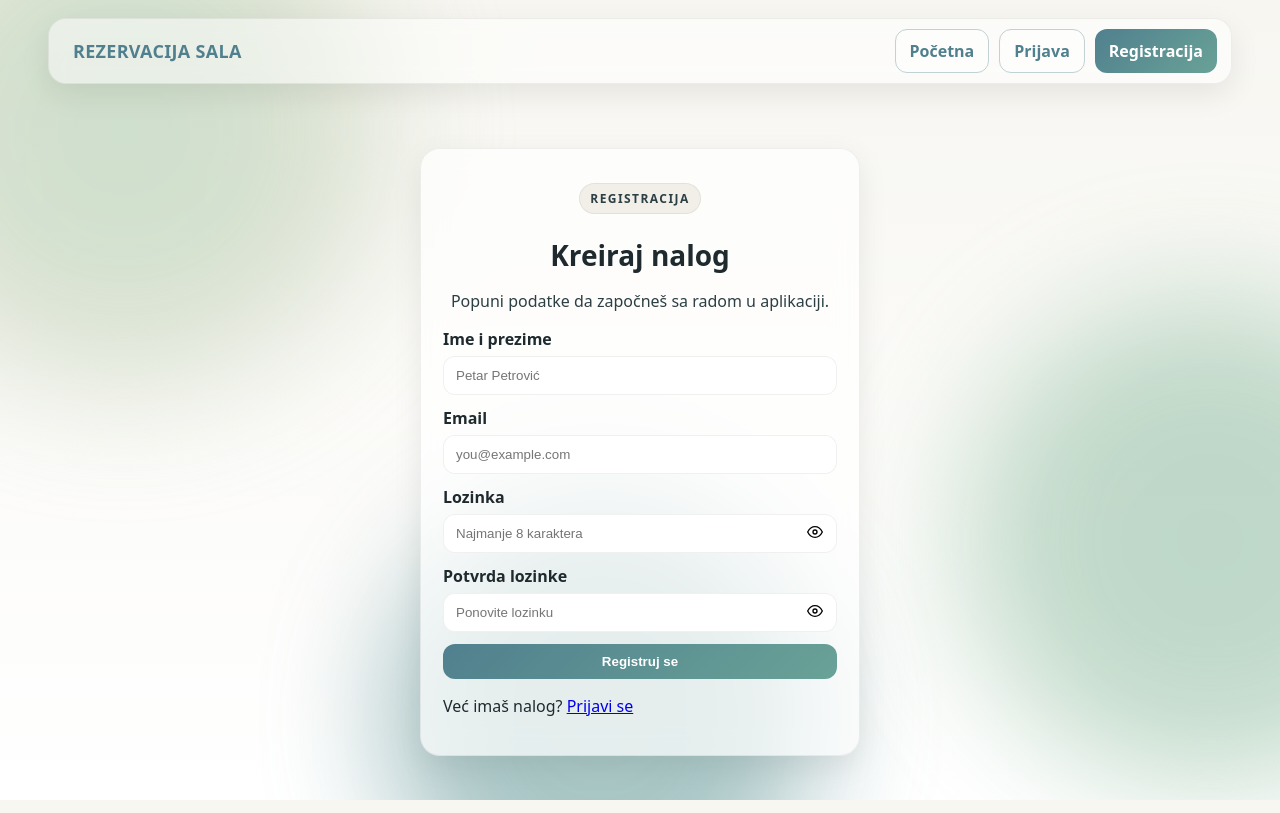
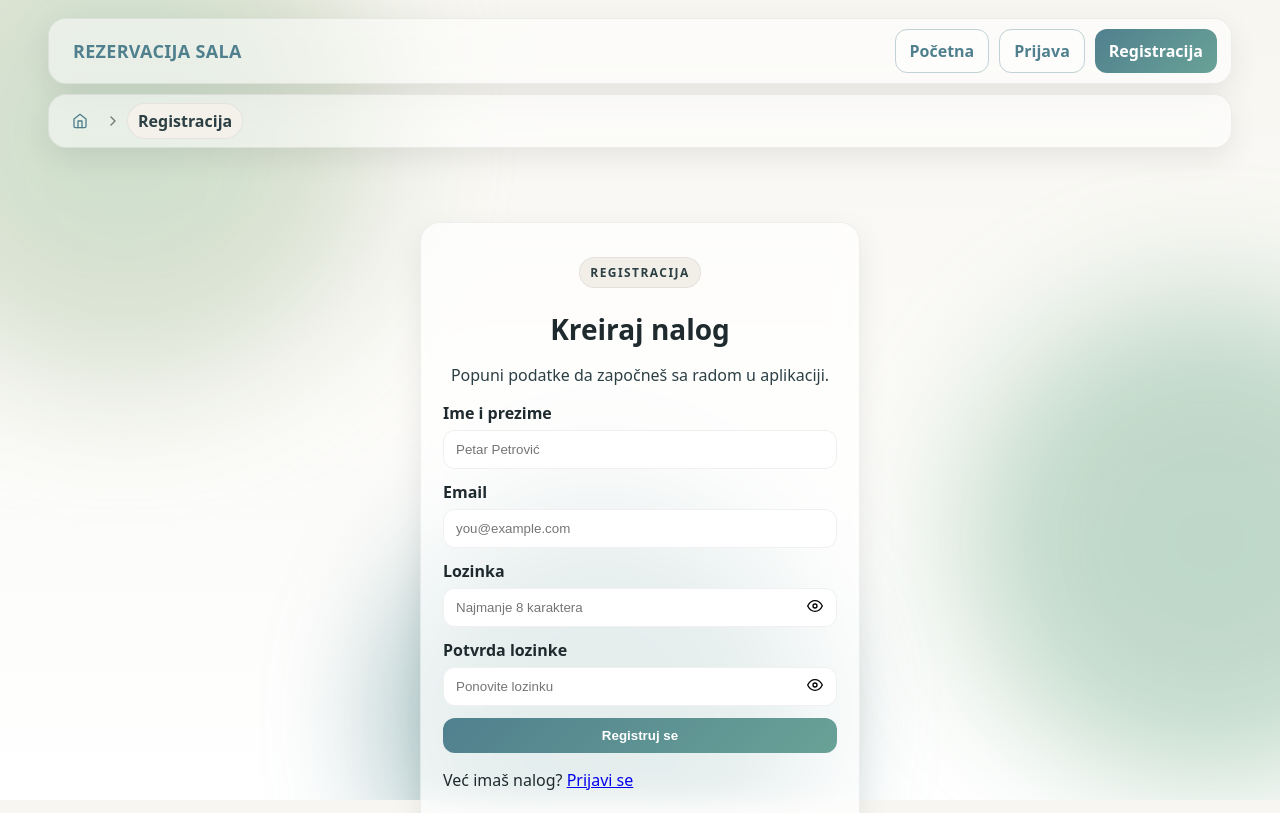
Before and after one commit to elab-development/internet-tehnologije-2024-projekat-rezervacijasala_2021_0247, a React (Create React App) app in the folder rezervacija-sala-react/: page /registracija in a window 1280 px wide. Shown: the top 813 px of the page. Built offline with nearby package versions, Linux system fonts and the light colour scheme.

Commit message:
breadcrumbs komponenta

```diff
--- a/rezervacija-sala-react/src/App.js
+++ b/rezervacija-sala-react/src/App.js
@@ -6,6 +6,7 @@ import LoginPage from "./pages/LoginPage";
 import RegisterPage from "./pages/RegisterPage";
 import Navbar from "./components/Navbar";
 import SalesAdminPage from "./pages/SalesAdminPage";
+import Breadcrumbs from "./components/Breadcrumbs";
 
 
 
@@ -14,7 +15,7 @@ function App() {
     <BrowserRouter>
 
        <Navbar />
-
+        <Breadcrumbs></Breadcrumbs>
       <Routes>
         <Route path="/" element={<LandingPage />} />
         <Route path="/login" element={<LoginPage redirectTo="/app" />} />
--- /dev/null
+++ b/rezervacija-sala-react/src/components/Breadcrumbs.jsx
@@ -0,0 +1,64 @@
+import React from "react";
+import { NavLink, Link, useLocation } from "react-router-dom";
+import { FiHome, FiChevronRight } from "react-icons/fi";
+import "./breadcrumbs.css";
+
+/**
+ * <Breadcrumbs />
+ * - automatski parsira current URL i crta mrvice
+ * - labelMap: mapiranje segmenta -> labela
+ * - hideOnPaths: na kojim putanjama da sakrijemo breadcrumb
+ * - resolveLabel: opciono, callback za dinamičke labele (npr. /sale/123 -> "Sala #123")
+ */
+export default function Breadcrumbs({
+  labelMap = {},
+  hideOnPaths = ["/"],
+  resolveLabel,
+}) {
+  const { pathname } = useLocation();
+
+  if (hideOnPaths.includes(pathname)) return null;
+
+  const segments = pathname.split("/").filter(Boolean); // npr. ["sale","nova"]
+  const paths = segments.map((_, i) => "/" + segments.slice(0, i + 1).join("/"));
+
+  const pretty = (seg) =>
+    labelMap[seg] ||
+    seg
+      .replace(/-/g, " ")
+      .replace(/\b\w/g, (c) => c.toUpperCase());
+
+  return (
+    <nav className="bc-wrap" aria-label="Breadcrumb">
+      <ol className="bc">
+        <li className="bc__item">
+          <Link to="/" className="bc__link">
+            <FiHome aria-hidden="true" />
+            <span className="sr-only">Početna</span>
+          </Link>
+        </li>
+
+        {segments.map((seg, idx) => {
+          const href = paths[idx];
+          const isLast = idx === segments.length - 1;
+          const label = resolveLabel
+            ? resolveLabel({ segment: seg, index: idx, href, segments, pathname }) || pretty(seg)
+            : pretty(seg);
+
+          return (
+            <li key={href} className="bc__item">
+              <FiChevronRight className="bc__sep" aria-hidden="true" />
+              {isLast ? (
+                <span className="bc__current" aria-current="page">{label}</span>
+              ) : (
+                <NavLink to={href} className="bc__link">
+                  {label}
+                </NavLink>
+              )}
+            </li>
+          );
+        })}
+      </ol>
+    </nav>
+  );
+}
--- /dev/null
+++ b/rezervacija-sala-react/src/components/breadcrumbs.css
@@ -0,0 +1,66 @@
+/* Osnovno poravnanje i spacing, prati header padding */
+.bc-wrap{
+  padding: 10px clamp(16px, 5vw, 48px);
+}
+
+/* "Glass" kontejner */
+.bc{
+  margin: 0;
+  padding: 8px 12px;
+  list-style: none;
+  display: flex;
+  align-items: center;
+  gap: 6px;
+
+  background: color-mix(in oklab, var(--glass) 92%, transparent);
+  border: 1px solid var(--border);
+  border-radius: var(--radius-xl);
+  backdrop-filter: blur(10px);
+  box-shadow: var(--shadow);
+}
+
+/* Stavke i linkovi */
+.bc__item{ display: inline-flex; align-items: center; gap: 6px; }
+.bc__sep{ opacity: .6; }
+
+.bc__link{
+  display: inline-flex; align-items: center; gap: 6px;
+  padding: 6px 10px;
+  border-radius: 999px;
+  color: var(--blue);
+  text-decoration: none;
+  border: 1px solid transparent;
+  transition: background .2s ease, border-color .2s ease, transform .12s ease;
+}
+.bc__link:hover{
+  background: color-mix(in oklab, var(--blue) 8%, transparent);
+  border-color: color-mix(in oklab, var(--blue) 20%, transparent);
+  transform: translateY(-1px);
+}
+
+/* Trenutna stranica */
+.bc__current{
+  display:inline-block;
+  padding: 6px 10px;
+  border-radius: 999px;
+  color: var(--muted);
+  background: color-mix(in oklab, var(--sand) 35%, white);
+  border: 1px solid var(--border);
+  font-weight: 600;
+}
+
+/* Ikonice Home i sl. */
+.bc__link > svg{ font-size: 16px; }
+
+/* Accessibility */
+.sr-only{
+  position:absolute !important;
+  width:1px; height:1px;
+  padding:0; margin:-1px; overflow:hidden; clip:rect(0,0,0,0); white-space:nowrap; border:0;
+}
+
+/* Mobile: smanji padding i razmake */
+@media (max-width: 640px){
+  .bc{ padding: 6px 8px; gap: 4px; }
+  .bc__link, .bc__current{ padding: 6px 8px; }
+}
```
